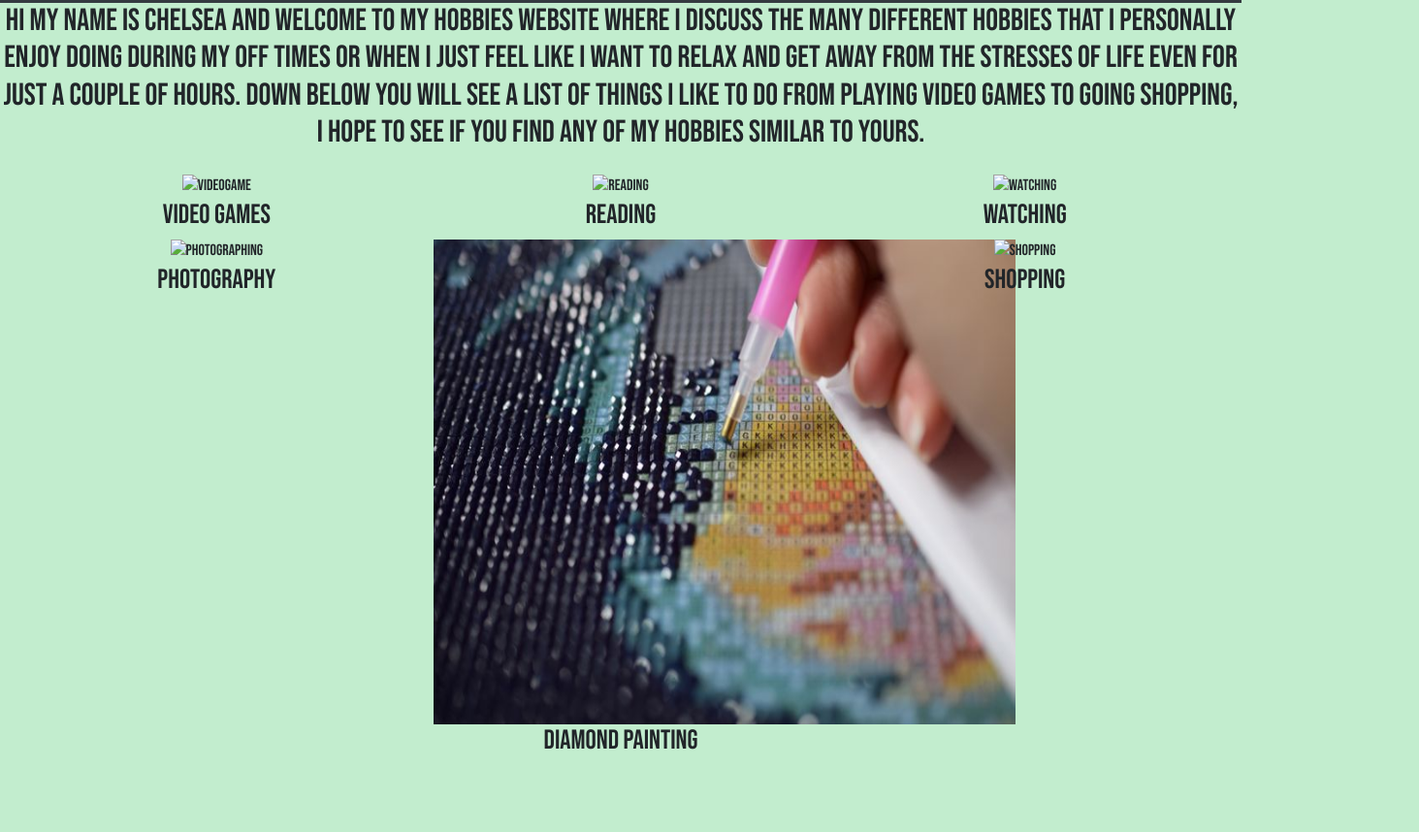
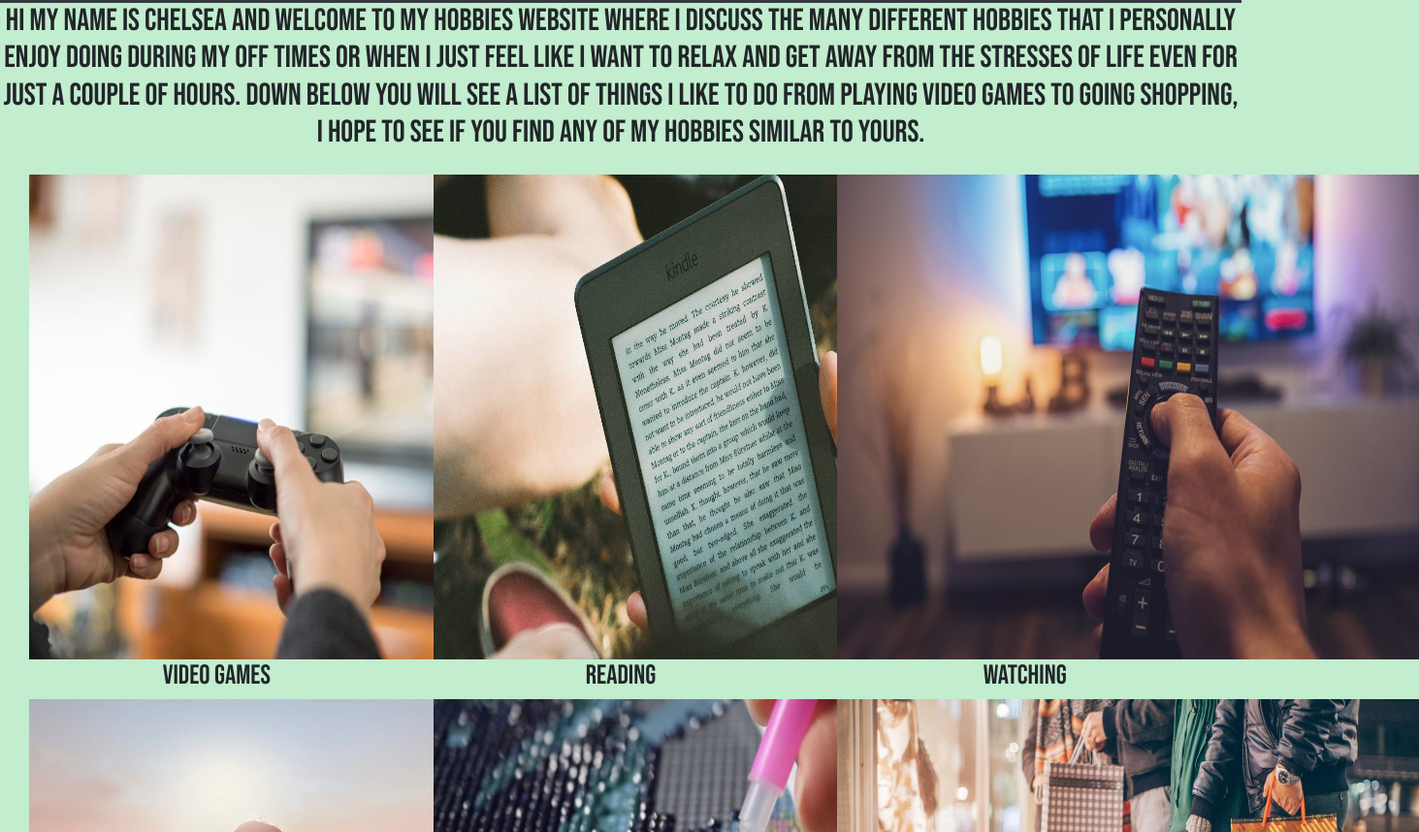
Before and after one commit to yacult/GRC275BMyHobbies, a plain HTML site: page index.html in a window 1280 px wide. Shown: the part 302-1160 px from the top of the page at 97% size, 1463 px wide, since content can reach past the window. Before the commit the page ends 1090 px from the top, so only its background shows below. Drawn offline with nearby package versions, Linux system fonts and the light colour scheme; files that its build step writes are made by us from their sources; files whose address does not match are found by name.

Commit message:
Update index.html

```diff
--- a/index.html
+++ b/index.html
@@ -4,7 +4,7 @@
         <meta charset="utf-8">
         <meta name="viewport" content="width=device-width, initial-scale=1">
           <link rel="stylesheet" href="https://maxcdn.bootstrapcdn.com/bootstrap/4.5.0/css/bootstrap.min.css">
-          <link rel="stylesheet" href="../css/mystylecq.css">
+          <link rel="stylesheet" href="mystylecq.css">
           <link rel="preconnect" href="https://fonts.googleapis.com">
          <link rel="preconnect" href="https://fonts.gstatic.com" crossorigin>
          <link href="https://fonts.googleapis.com/css2?family=Comfortaa:wght@500&display=swap" rel="stylesheet">
@@ -50,27 +50,27 @@
 
           <div class="row">
                 <div class="col-sm-4">
-                    <div class="image"><img src="../images/videogame.jpg" alt="videogame" width="600" height="500"><h3>Video Games</h3></div>
+                    <div class="image"><img src="videogame.jpg" alt="videogame" width="600" height="500"><h3>Video Games</h3></div>
                 </div>
 
           <div class="col-sm-4">
-              <div class="image"><img src="../images/kindle-cloud-reader-featured.jpg" alt="reading" width="600" height="500"><h3>Reading</h3></div>
+              <div class="image"><img src="kindle-cloud-reader-featured.jpg" alt="reading" width="600" height="500"><h3>Reading</h3></div>
           </div>
 
           <div class="col-sm-4">
-              <div class="image"><img src="../images/watching.jpg" alt="watching" width="600" height="500"><h3>Watching</h3></div>
+              <div class="image"><img src="watching.jpg" alt="watching" width="600" height="500"><h3>Watching</h3></div>
           </div>
 
           <div class="col-sm-4">
-                    <div class="image"><img src="../images/photography.jpg" alt="photographing" width="600" height="500"><h3>Photography</h3></div>
+                    <div class="image"><img src="photography.jpg" alt="photographing" width="600" height="500"><h3>Photography</h3></div>
                 </div>
 
           <div class="col-sm-4">
-              <div class="image"><img src="../images/diamond%20painting.jpg" alt="diamond painting" width="600" height="500"><h3>Diamond Painting</h3></div>
+              <div class="image"><img src="diamond%20painting.jpg" alt="diamond painting" width="600" height="500"><h3>Diamond Painting</h3></div>
           </div>
 
           <div class="col-sm-4">
-              <div class="image"><img src="../images/shopping.jpg" alt="shopping" width="600" height="500"><h3>Shopping</h3></div>
+              <div class="image"><img src="shopping.jpg" alt="shopping" width="600" height="500"><h3>Shopping</h3></div>
           </div>
 
           </div>
```
